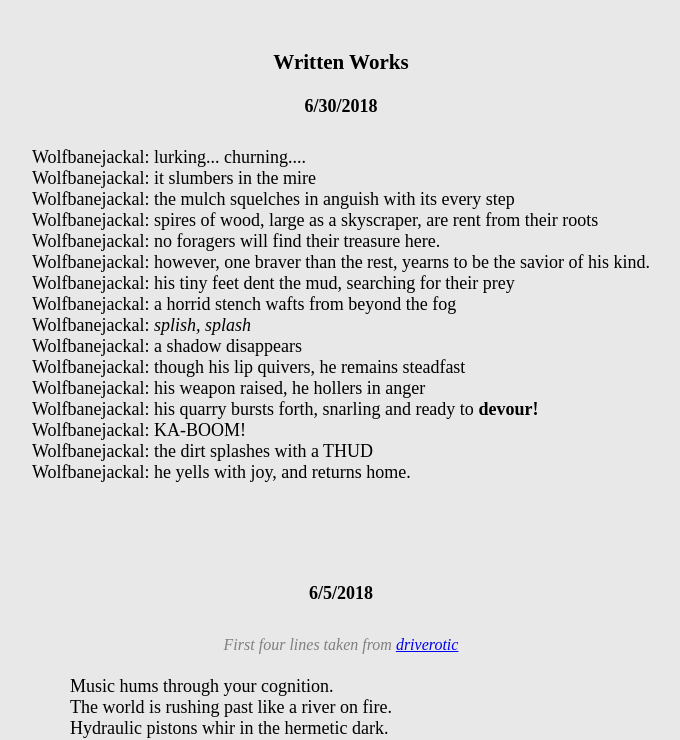
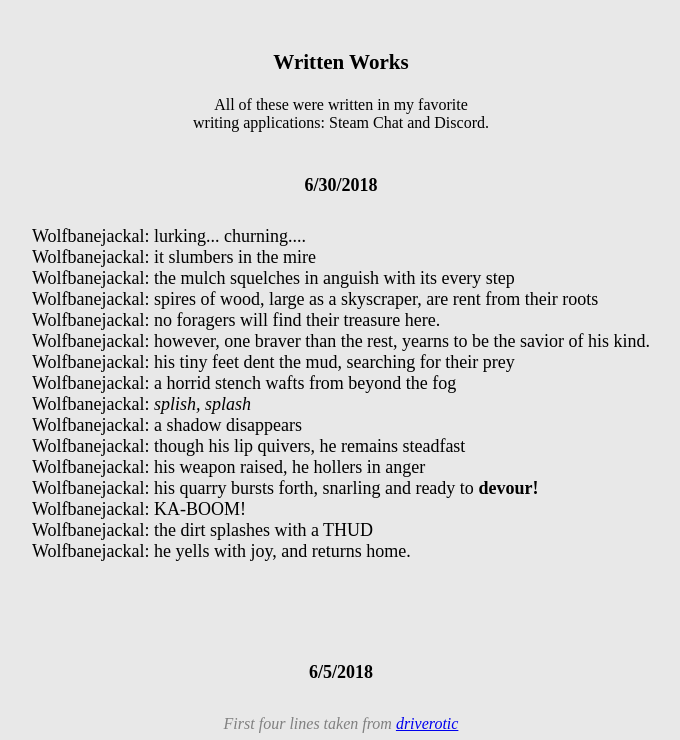
Before and after one commit to Skeletonware/skeletonware.github.io, a plain HTML site: page writing.html in a window 1280 px wide. Shown: the top 740 px of the page, without its empty margins (299-979 px from the left). Drawn offline with Linux system fonts and the light colour scheme.

Commit message:
more writing page fixes

```diff
--- a/writing.html
+++ b/writing.html
@@ -7,6 +7,10 @@
     <div class="center">
         <br/>
         <h3>Written Works</h3>
+        <p class="work-text" style="text-align: center; font-size: 16px; color: black; width: 300px;">All of these were written in my favorite writing applications: Steam Chat and Discord.</p>
+        <br/>
+        <br/>
+        <br/>
     </div>
 
     <div class="work">
```
